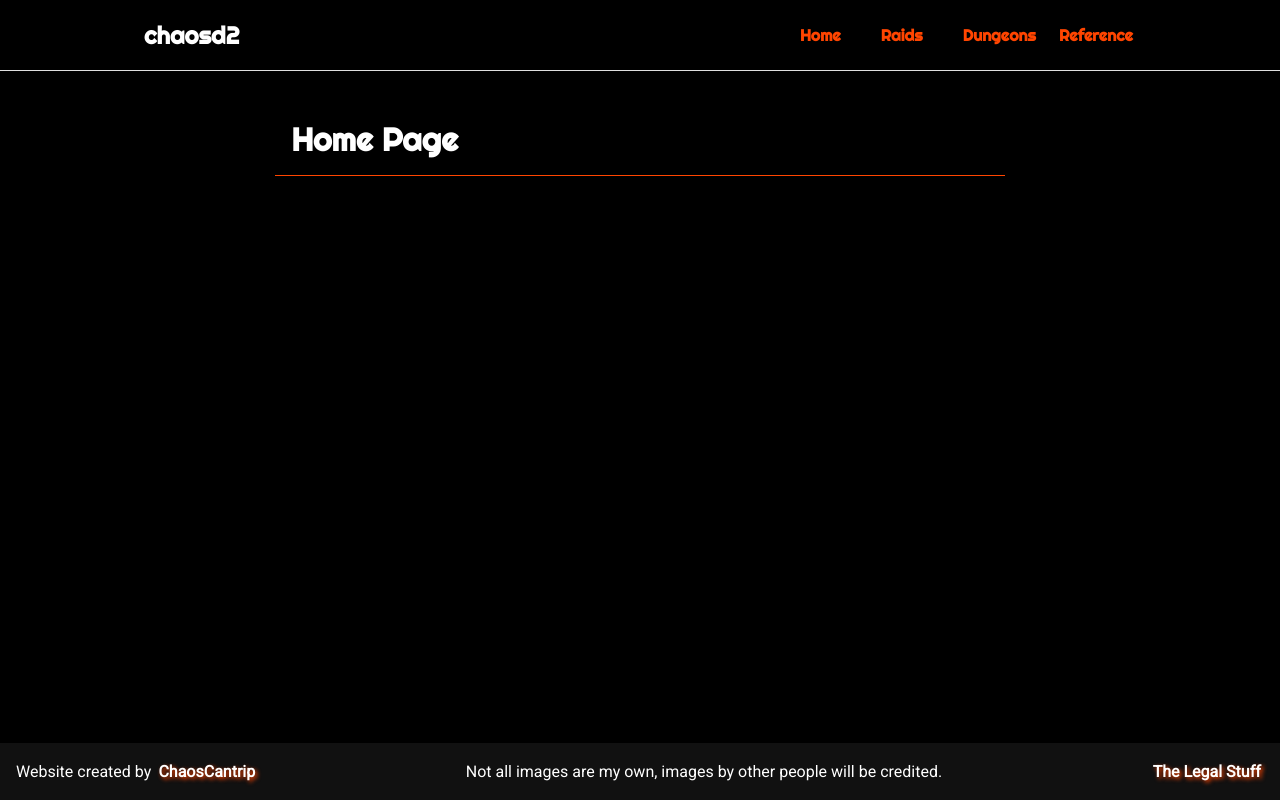
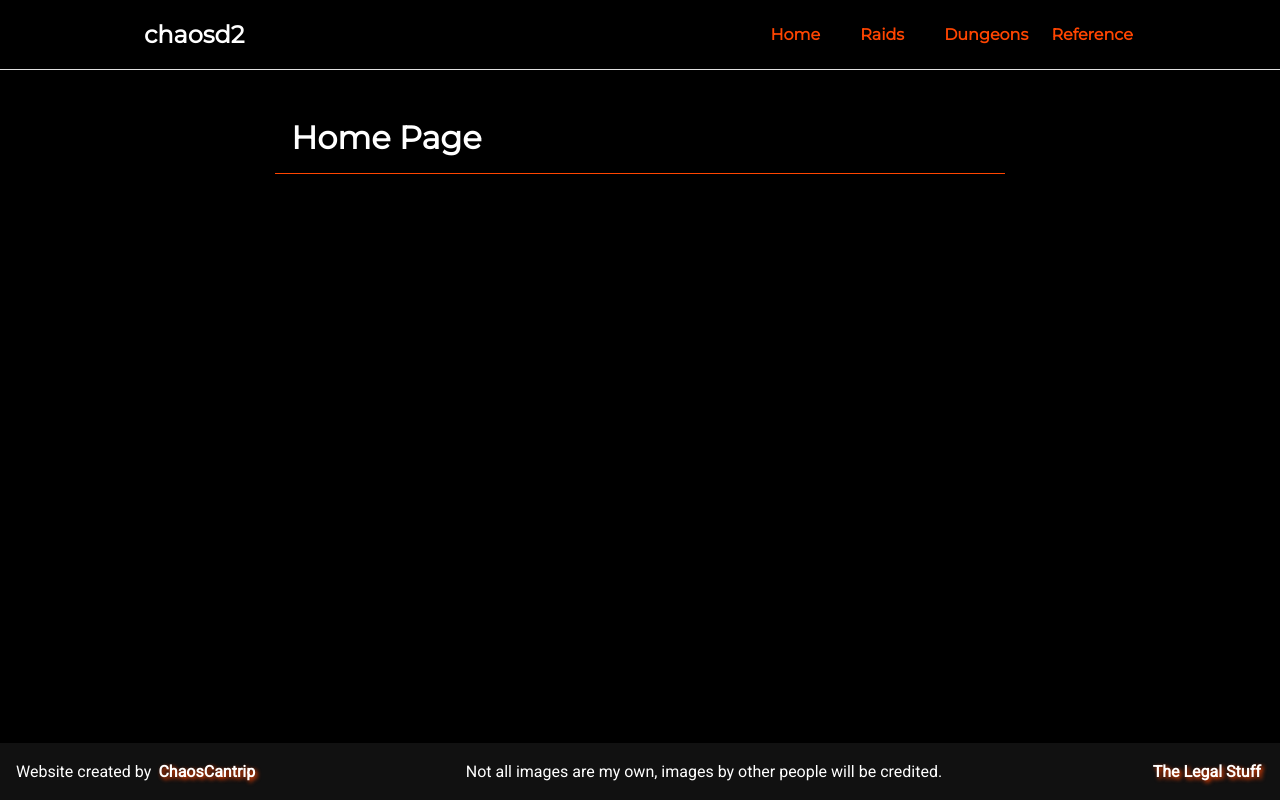
Before and after one commit to ChaosCantrip/chaosd2, a Next.js app: page / in a window 1280 px wide. Built offline with nearby package versions, Linux system fonts and the light colour scheme.

Commit message:
Changed header font to Montserrat

```diff
--- a/styles/global/fonts.css
+++ b/styles/global/fonts.css
@@ -1,7 +1,7 @@
-@import url('https://fonts.googleapis.com/css2?family=Righteous&family=Roboto&display=swap');
+@import url('https://fonts.googleapis.com/css2?family=Montserrat&family=Roboto&display=swap');
 
 :root {
-    --header-font-family: 'Righteous', monospace;
+    --header-font-family: 'Montserrat', sans-serif;
     --text-font-family: 'Roboto', sans-serif;
 }
 
```
